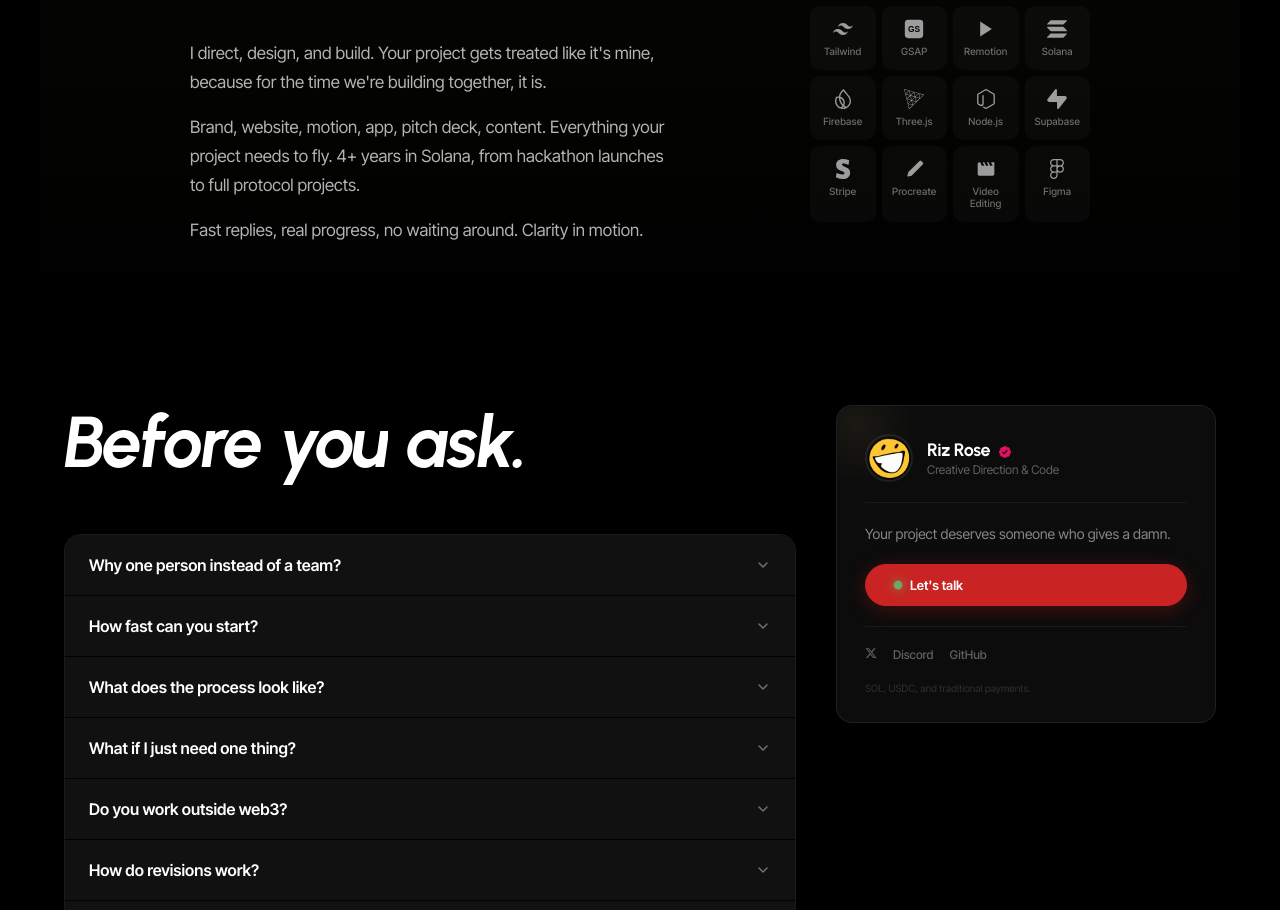
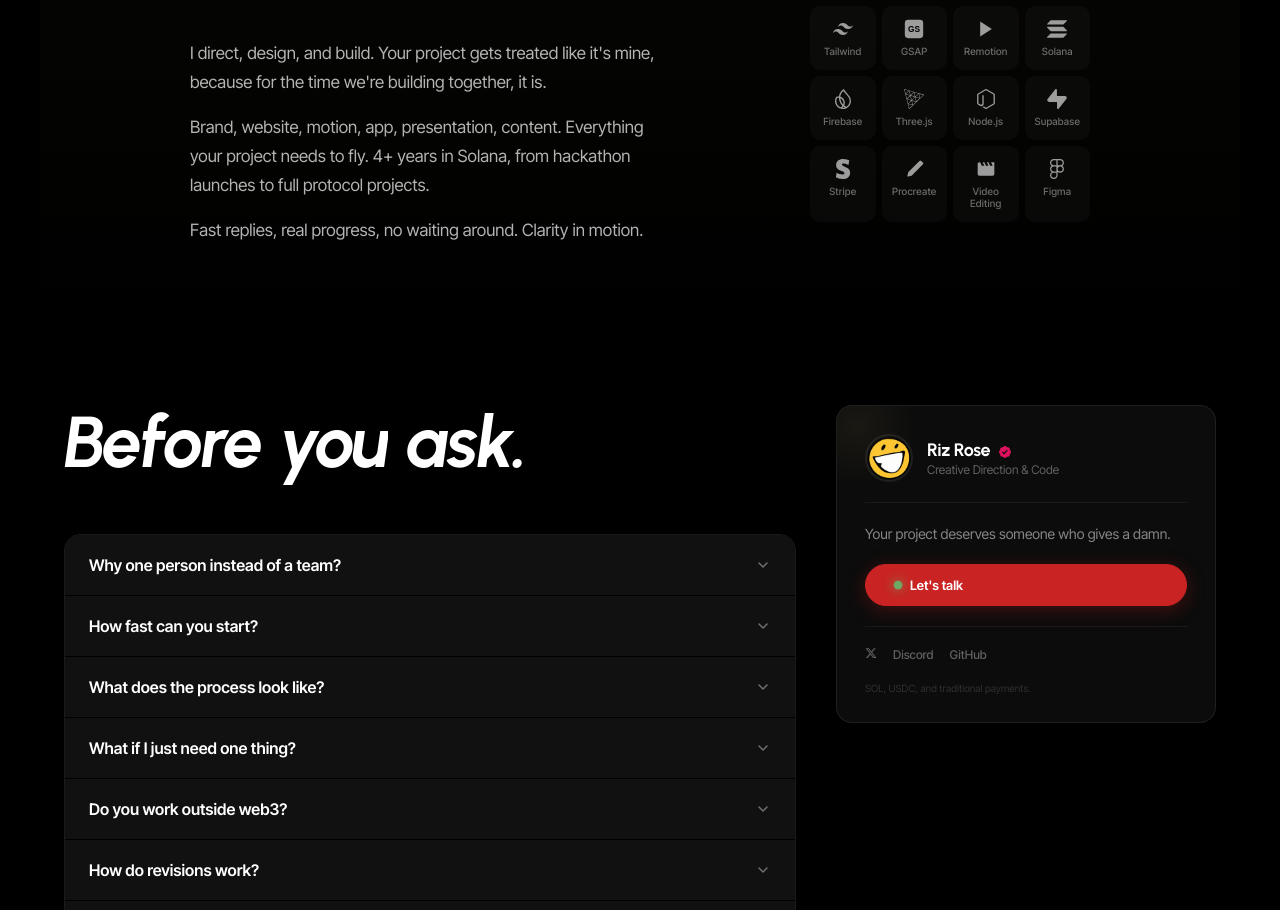
Before and after one commit to rizroze/studio, a React (Vite) app: page / in a window 1280 px wide. Shown: the part 3656-4566 px from the top of the page. Built offline with nearby package versions, Linux system fonts and the light colour scheme; no server answers; a web font is replaced by a local one.

Commit message:
Update "pitch deck" to "presentation" in About section
https://claude.ai/code/session_0152SvSZrHnt13Gs1u7NczZJ

```diff
--- a/src/sections/About.tsx
+++ b/src/sections/About.tsx
@@ -85,7 +85,7 @@ export function About() {
                 I direct, design, and build. Your project gets treated like it's mine, because for the time we're building together, it is.
               </p>
               <p>
-                Brand, website, motion, app, pitch deck, content. Everything your project needs to fly. 4+ years in Solana, from hackathon launches to full protocol projects.
+                Brand, website, motion, app, presentation, content. Everything your project needs to fly. 4+ years in Solana, from hackathon launches to full protocol projects.
               </p>
               <p>
                 Fast replies, real progress, no waiting around. Clarity in motion.
```
